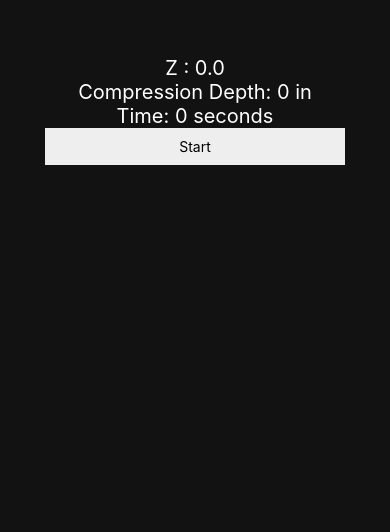
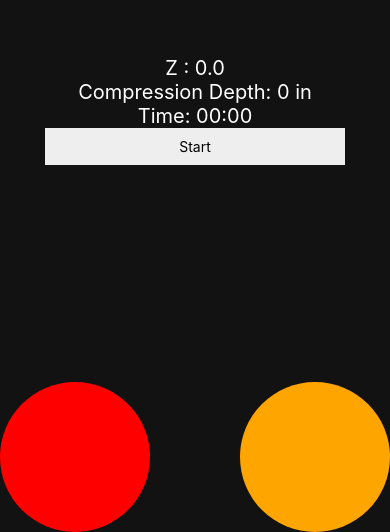
Before and after one commit to Verseler/CPRTest, a React Native app: screen /CPR in a window 390 px wide. Shown: the part 312-844 px from the top of the page. Built offline with nearby package versions, Linux system fonts and the light colour scheme.

Commit message:
refactor: clean codes

```diff
--- /dev/null
+++ b/hooks/useCpr.jsx
@@ -0,0 +1,213 @@
+import { useState, useEffect, useRef } from "react";
+import { Accelerometer } from "expo-sensors";
+
+const useCpr = () => {
+  //It determine if there is a subscription to accelerometer. It used to determine if the CPR is started or not
+  const [subscription, setSubscription] = useState(null);
+  //raw acceleration data. Z value is only used
+  const [{ z }, setData] = useState({ z: 0 });
+  //previous z value, it is used for calculating the depth
+  const [previousZ, setPreviousZ] = useState(1);
+  //depth value(inches) on everytime z value changes
+  const [depth, setDepth] = useState(0);
+  //depth value on every 0.6 seconds compression attempt
+  const [depthAttempt, setDepthAttempt] = useState(null);
+  //timing status on every 0.6 seconds compression attempt
+  const [timingAttempt, setTimingAttempt] = useState(null);
+  //boolean value that determine if the timer started or not
+  const [timerOn, setTimerOn] = useState(false);
+  //raw timer value
+  const [time, setTime] = useState(0);
+  //formatted timer value in Minutes:Seconds format
+  const timer = formatTime(time);
+  //reference to the timer. this value will be changed every 1 second
+  const timerRef = useRef(null);
+  //reference to the compression interval Timer. this value will be changed every 0.6 second
+  const compressionIntervalTimerRef = useRef(null);
+  //reference to the depth. This is needed for checking the timing
+  const depthRef = useRef(depth);
+
+  /**
+   *
+   * Start CPR
+   *
+   */
+  const subscribe = () => {
+    // Every 100 ms or 0.1 seconds the accelerometer data will be updated
+    Accelerometer.setUpdateInterval(100);
+
+    setSubscription(
+      Accelerometer.addListener((data) => {
+        // Update the data state with the new accelerometer data
+        setData(data);
+        // Calculate the depth based on the new accelerometer data
+        calculateDepth(data);
+      })
+    );
+  };
+
+  /**
+   *
+   * Stop or end CPR
+   *
+   */
+  const unsubscribe = () => {
+    //remove all listeners attached to the accelerometer to avoid bugs
+    Accelerometer.removeAllListeners();
+
+    //set the subscription to null which means the CPR is not running
+    setSubscription(null);
+
+    //set Depth and AccelerometerData (or Z) to default value
+    setDepth(0);
+    setData({ z: 1 });
+
+    if (timerRef.current) {
+      //clear timer reference interval to avoid bugs
+      clearInterval(timerRef.current);
+      //set timer and time to off or default values
+      setTimerOn(false);
+      setTime(0);
+
+      //set timingAttempt to null or default value
+      //this remove the unchanged timingAttempt value bugs
+      setTimingAttempt(null);
+    }
+  };
+
+  /**
+   *
+   * Calculate the depth using the z accelerometer value
+   *
+   */
+  const calculateDepth = ({ z }) => {
+    // computes the difference between the current z value and the previous z value
+    const deltaZ = z - previousZ;
+    /**
+     * Adjust this to fine-tune the sensitivity and accuracy of the depth calculation.
+     * the greater the value the more sensitive the calculation is
+     */
+    const calibrationFactor = 4.5;
+    /**
+     * The change in vertical acceleration (deltaZ) is multiplied by the calibrationFactor
+     * to scale the acceleration change into a depth measurement.
+     *
+     * Math.abs() is used to ensure that the depth value is always positive.
+     * Since depth cannot be negative.
+     *
+     * compressionDepth variable represents the estimated depth of the chest
+     * compression based on the current and previous accelerometer readings
+     *
+     */
+    const compressionDepth = Math.abs(deltaZ * calibrationFactor);
+    //set the depth based on computation result
+    setDepth(compressionDepth.toFixed(1));
+
+    //this is needed to be able to see the changes in depth on checkTiming function
+    depthRef.current = compressionDepth.toFixed(1);
+
+    //set the previous z value
+    //it is used for calculating the depth next time
+    setPreviousZ(z);
+  };
+
+  /**
+   *
+   * Check timing
+   *
+   */
+  const checkTiming = () => {
+    //check timingAttempt when timer is on
+    if (timerOn) {
+      //if the depth is greater than 1 inch, it means that compression is performed
+      //during the time this function is called
+      if (depthRef.current >= 1) {
+        setTimingAttempt("Good");
+      } else {
+        setTimingAttempt("Bad");
+      }
+
+      //set the depthAttempt to the latest depth value
+      setDepthAttempt(depthRef.current);
+
+      /**
+       *
+       * after 100ms or 0.1 seconds set the timingAttempt and depthAttempt to null or their default value
+       * its purpose is to remove the timing and depth attempt value when 0.6 seconds have passed
+       * so that the UI only the display the timing and depth attempt value on every 0.6 seconds interval
+       *
+       * if this code is not present the UI will display the latest timing and depth attempt value always
+       * where it supposed to only be displayed every 0.6 seconds interval
+       */
+      setTimeout(() => {
+        setTimingAttempt(null);
+        setDepthAttempt(null);
+      }, 100);
+    }
+  };
+
+  //This where timer counting happens
+  useEffect(() => {
+    //everytime timerOn is true, start the timer counting
+    if (timerOn) {
+      timerRef.current = setInterval(() => {
+        setTime((prevTime) => prevTime + 1);
+      }, 1000);
+
+      //everytime timerOn is true, start the compression timer counting to
+      //determine the interval between each compression
+      compressionIntervalTimerRef.current = setInterval(() => {
+        checkTiming(); // Check for timing every 600ms or 0.6 seconds
+      }, 600);
+    } else {
+      //clean up timer interval when timerOn is false
+      if (timerRef.current) {
+        clearInterval(timerRef.current);
+      }
+      if (compressionIntervalTimerRef.current) {
+        clearInterval(compressionIntervalTimerRef.current);
+      }
+    }
+
+    //clean up timer interval to avoid bugs
+    return () => {
+      if (timerRef.current) {
+        clearInterval(timerRef.current);
+      }
+      if (compressionIntervalTimerRef.current) {
+        clearInterval(compressionIntervalTimerRef.current);
+      }
+    };
+  }, [timerOn]);
+
+  /**
+   *
+   * This function is used to start and stop the timer
+   * Or in other word this function start and stop the CPR
+   *
+   */
+  const toggleStartAndStop = () => {
+    subscription ? unsubscribe() : subscribe();
+    setTimerOn(!timerOn);
+  };
+
+  return {
+    z,
+    depth,
+    timer,
+    timerOn,
+    depthAttempt,
+    timingAttempt,
+    toggleStartAndStop,
+  };
+};
+
+export default useCpr;
+
+const formatTime = (time) => {
+  const minutes = Math.floor(time / 60);
+  const seconds = time % 60;
+  return `${minutes < 10 ? "0" : ""}${minutes}:${
+    seconds < 10 ? "0" : ""
+  }${seconds}`;
+};
--- a/screens/CPR.jsx
+++ b/screens/CPR.jsx
@@ -1,138 +1,120 @@
-import React, { useState, useEffect, useRef } from "react";
 import { StyleSheet, Text, TouchableOpacity, View } from "react-native";
-import { Accelerometer } from "expo-sensors";
+import useCpr from "../hooks/useCpr";
 
 export default function CPR() {
-  const [{ z }, setData] = useState({ z: 0 });
-  const [subscription, setSubscription] = useState(null);
-  const [depth, setDepth] = useState(0);
-  const [previousZ, setPreviousZ] = useState(1);
-  const [timerOn, setTimerOn] = useState(false);
-  const [time, setTime] = useState(0);
-  const [timingMetrics, setTimingMetrics] = useState(null);
-  const [depthMetrics, setDepthMetrics] = useState(null);
-  const timerRef = useRef(null);
-  const depthRef = useRef(depth);
+  const {
+    z,
+    depth,
+    timer,
+    timerOn,
+    depthAttempt,
+    timingAttempt,
+    toggleStartAndStop,
+  } = useCpr();
 
-  const _subscribe = () => {
-    Accelerometer.setUpdateInterval(100);
-    setSubscription(
-      Accelerometer.addListener((data) => {
-        setData(data);
-        calculateDepth(data);
-      })
+  const displayDepthAttemptFeedback = (depth) => {
+    //default feedback data
+    let feedback = {
+      backgroundColor: "orange",
+      message: "Too little",
+    };
+
+    if (depth >= 2 && depth <= 2.5) {
+      feedback = { backgroundColor: "green", message: "Perfect" };
+    } else if (depth > 2.5) {
+      feedback = { backgroundColor: "red", message: "Too much" };
+    } else {
+      feedback = { backgroundColor: "orange", message: "Too little" };
+    }
+
+    //if there is a depthAttempt
+    if (depth) {
+      return (
+        <View
+          style={[
+            styles.feedbackContainer,
+            { right: 0, backgroundColor: feedback.backgroundColor },
+          ]}
+        >
+          <Text style={styles.depthFeedback}>{feedback.message}</Text>
+        </View>
+      );
+    }
+
+    return (
+      <View
+        style={[
+          styles.feedbackContainer,
+          { right: 0, backgroundColor: feedback.backgroundColor },
+        ]}
+      ></View>
     );
   };
 
-  const _unsubscribe = () => {
-    Accelerometer.removeAllListeners();
-    setSubscription(null);
-    setDepth(0);
-    setData({ z: 1 });
+  const displayTimingAttemptFeedback = (timing) => {
+    //default feedback data
+    let feedback = {
+      backgroundColor: "red",
+      message: "Bad",
+    };
 
-    if (timerRef.current) {
-      clearInterval(timerRef.current);
-      setTimerOn(false);
-      setTime(0);
-      setTimingMetrics(null);
-    }
-  };
-
-  const calculateDepth = ({ z }) => {
-    const deltaZ = z - previousZ;
-    const calibrationFactor = 4.5;
-    const compressionDepth = Math.abs(deltaZ * calibrationFactor);
-    setDepth(compressionDepth.toFixed(1));
-    setPreviousZ(z);
-  };
-
-  useEffect(() => {
-    depthRef.current = depth;
-  }, [depth]);
-
-  const checkCompression = () => {
-    if (timerOn) {
-      console.log("depth: ", depthRef.current);
-      if (depthRef.current >= 1) {
-        setTimingMetrics("green");
-      } else {
-        setTimingMetrics("red");
-      }
-
-      setDepthMetrics(depthRef.current);
-
-      setTimeout(() => {
-        setTimingMetrics(null);
-        setDepthMetrics(null);
-      }, 200);
-    }
-  };
-
-  useEffect(() => {
-    if (timerOn) {
-      timerRef.current = setInterval(() => {
-        setTime((prevTime) => prevTime + 1);
-        checkCompression(); // Check for compression every 0.6 seconds (600ms)
-      }, 600);
+    if (timing == "Good") {
+      feedback = { backgroundColor: "green", message: "Perfect" };
     } else {
-      if (timerRef.current) {
-        clearInterval(timerRef.current);
-      }
+      feedback = { backgroundColor: "red", message: "Bad" };
     }
 
-    return () => {
-      if (timerRef.current) {
-        clearInterval(timerRef.current);
-      }
-    };
-  }, [timerOn]);
+    //if there is a timingAttempt
+    if (timing) {
+      return (
+        <View
+          style={[
+            styles.feedbackContainer,
+            { left: 0, backgroundColor: feedback.backgroundColor },
+          ]}
+        >
+          <Text style={styles.timingFeedback}>{feedback.message}</Text>
+        </View>
+      );
+    }
 
-  const handleToggleTimer = () => {
-    subscription ? _unsubscribe() : _subscribe();
-    setTimerOn(!timerOn);
+    return (
+      <View
+        style={[
+          styles.feedbackContainer,
+          { left: 0, backgroundColor: feedback.backgroundColor },
+        ]}
+      ></View>
+    );
   };
 
   return (
     <View style={styles.container}>
       <Text style={styles.text}>Z : {z.toFixed(1)}</Text>
       <Text style={styles.text}>Compression Depth: {depth} in</Text>
-      <Text style={styles.text}>Time: {time} seconds</Text>
+      <Text style={styles.text}>Time: {timer}</Text>
 
-      <TouchableOpacity onPress={handleToggleTimer} style={styles.button}>
+      <TouchableOpacity onPress={toggleStartAndStop} style={styles.button}>
         <Text>{timerOn ? "Stop" : "Start"}</Text>
       </TouchableOpacity>
 
-      {timingMetrics && (
-        <Text style={[styles.feedback, { backgroundColor: timingMetrics }]}>
-          {timingMetrics === "green" ? "Good Timing" : "Bad Timing"}
-        </Text>
-      )}
-      {depthMetrics && DepthMessage(depthMetrics)}
+      <Text
+        style={{
+          color: "white",
+          fontSize: 30,
+          fontWeight: "bold",
+          position: "absolute",
+          bottom: "40%",
+          right: 50,
+        }}
+      >
+        {depthAttempt}
+      </Text>
+      {displayTimingAttemptFeedback(timingAttempt)}
+      {displayDepthAttemptFeedback(depthAttempt)}
     </View>
   );
 }
-
-const DepthMessage = (depth) => {
-  if (depth >= 2 && depth <= 2.5) {
-    return (
-      <Text style={[styles.depthMetrics, { backgroundColor: "green" }]}>
-        {depth} Good
-      </Text>
-    );
-  } else if (depth > 2.5) {
-    return (
-      <Text style={[styles.depthMetrics, { backgroundColor: "red" }]}>
-        {depth} Bad: Too much!
-      </Text>
-    );
-  } else {
-    return (
-      <Text style={[styles.depthMetrics, { backgroundColor: "orange" }]}>
-        {depth} Bad: Too little!
-      </Text>
-    );
-  }
-};
 
 const styles = StyleSheet.create({
   container: {
@@ -155,25 +137,25 @@ const styles = StyleSheet.create({
     backgroundColor: "#eee",
     padding: 10,
   },
-  feedback: {
-    marginTop: 20,
-    textAlign: "center",
-    fontSize: 20,
-    color: "#fff",
-    padding: 10,
+  feedbackContainer: {
     position: "absolute",
     bottom: 0,
+    height: 150,
+    width: 150,
+    borderRadius: 99,
+    alignItems: "center",
+    justifyContent: "center",
   },
-  depthMetrics: {
-    marginTop: 20,
+  timingFeedback: {
     textAlign: "center",
-    fontSize: 20,
+    fontSize: 28,
+    fontWeight: "bold",
     color: "white",
-    padding: 10,
-    position: "absolute",
-    bottom: 0,
-    right: 0,
-    fontSize: 16,
-    marginVertical: 20,
+  },
+  depthFeedback: {
+    textAlign: "center",
+    fontSize: 24,
+    fontWeight: "bold",
+    color: "white",
   },
 });
```
